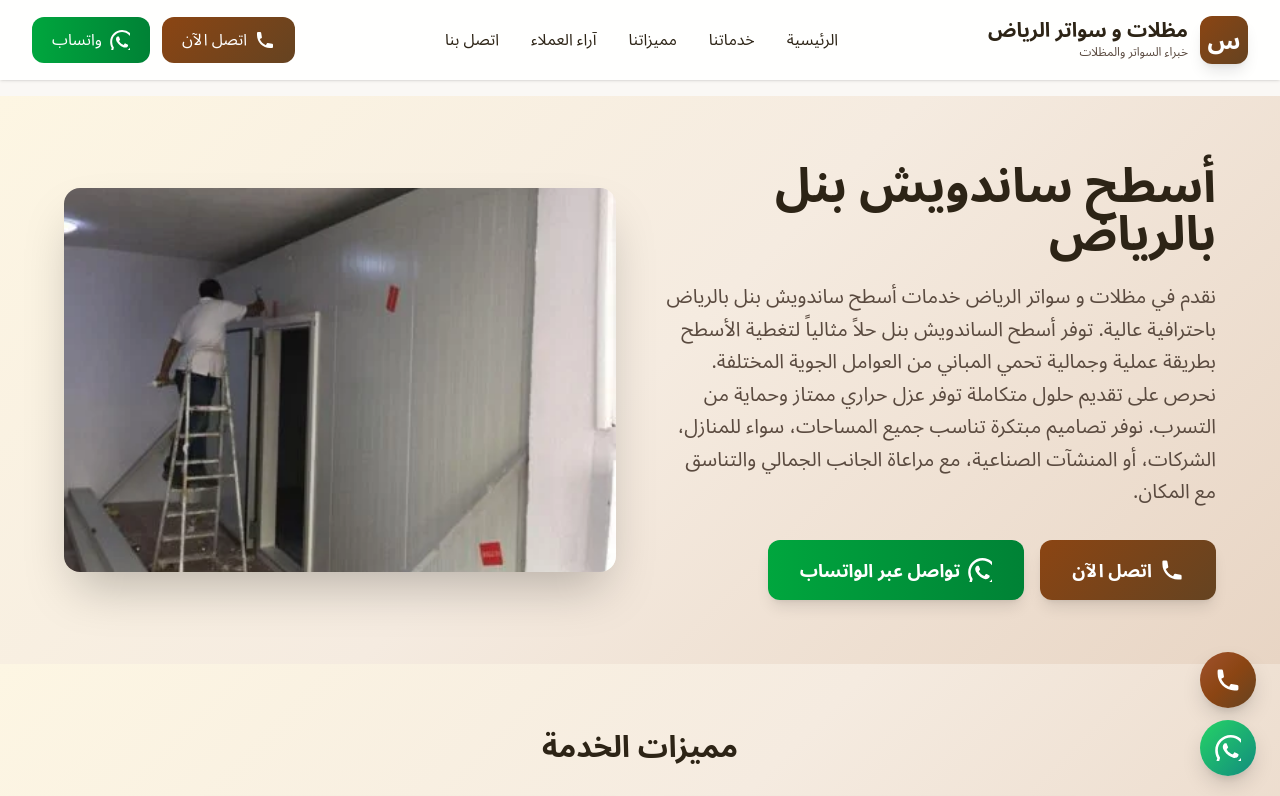
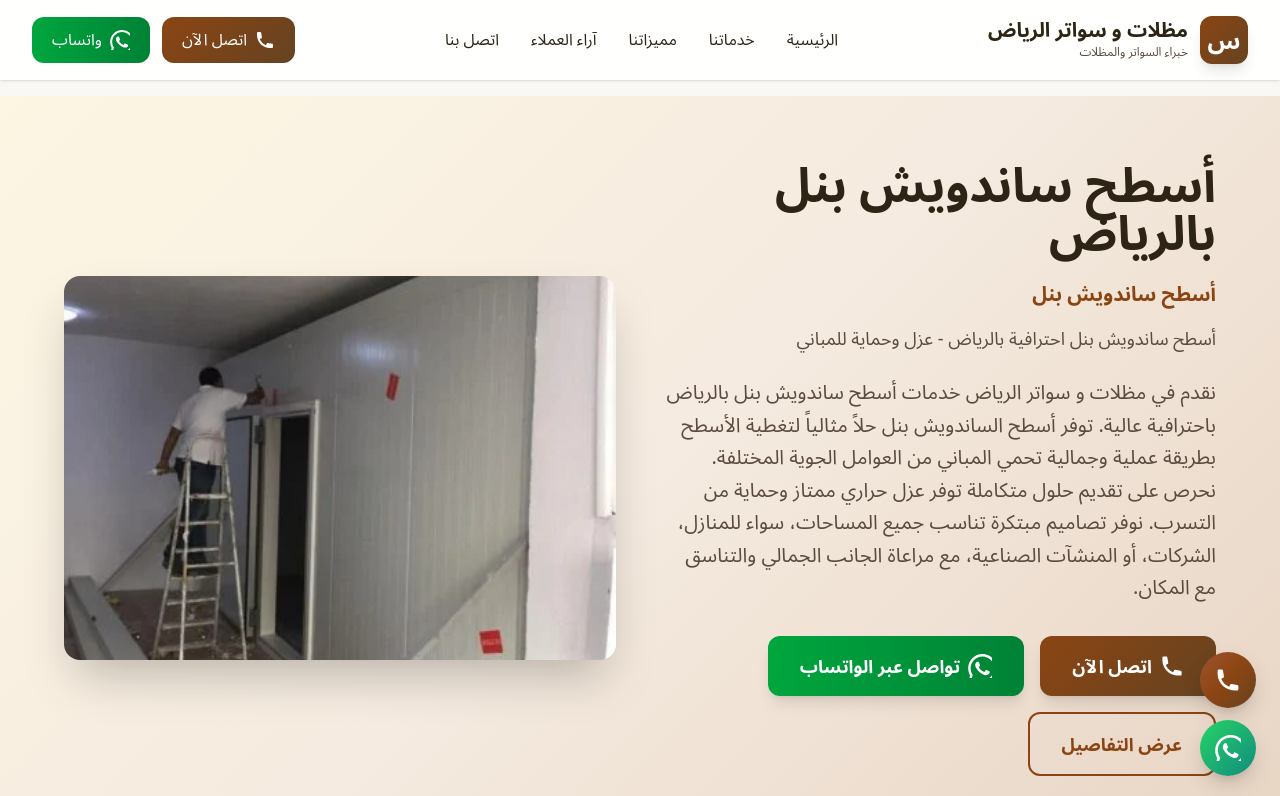
Before and after one commit to Al-Nahari/bn, a Next.js app: page /asatih-sandwich-panel-riyadh in a window 1280 px wide. Shown: the top 796 px of the page. Built offline with nearby package versions, Linux system fonts and the light colour scheme.

Commit message:
do colors

```diff
--- a/app/[slug]/page.tsx
+++ b/app/[slug]/page.tsx
@@ -1,3 +1,6 @@
+"use client";
+
+import { useState } from 'react';
 import Header from '@/components/Header';
 import Footer from '@/components/Footer';
 import { services, companyInfo } from '@/lib/data';
@@ -20,6 +23,17 @@ export async function generateMetadata({ params }: { params: { slug: string } })
 
 export default function Page({ params }: { params: { slug: string } }) {
   const service = services.find((s) => s.slug === params.slug);
+  const [showDetails, setShowDetails] = useState(false);
+
+  const toggleDetails = () => {
+    setShowDetails((prev) => !prev);
+    if (!showDetails) {
+      setTimeout(() => {
+        const element = document.getElementById('details');
+        if (element) element.scrollIntoView({ behavior: 'smooth' });
+      }, 0);
+    }
+  };
 
   if (!service) {
     return (
@@ -53,6 +67,16 @@ export default function Page({ params }: { params: { slug: string } }) {
                   <h1 className="text-4xl md:text-5xl font-bold text-foreground mb-6">
                     {service.title}
                   </h1>
+                  {service.shortTitle && (
+                    <p className="text-xl text-coffee-medium font-semibold mb-4">
+                      {service.shortTitle}
+                    </p>
+                  )}
+                  {service.description && (
+                    <p className="text-lg text-muted-foreground mb-6">
+                      {service.description}
+                    </p>
+                  )}
                   <p className="text-xl text-muted-foreground mb-8 leading-relaxed">
                     {service.fullDescription}
                   </p>
@@ -86,6 +110,12 @@ export default function Page({ params }: { params: { slug: string } }) {
                       تواصل عبر الواتساب
                     </a>
                   </div>
+                  <button
+                    onClick={toggleDetails}
+                    className="mt-4 w-full sm:w-auto flex items-center justify-center gap-2 border-2 border-coffee-medium text-coffee-medium px-8 py-4 rounded-xl text-lg font-semibold hover:bg-coffee-medium hover:text-white transition-all duration-300"
+                  >
+                    {showDetails ? 'إخفاء التفاصيل' : 'عرض التفاصيل'}
+                  </button>
                 </div>
                 <div className="relative h-80 md:h-96 rounded-2xl overflow-hidden shadow-2xl">
                   <Image
@@ -102,6 +132,8 @@ export default function Page({ params }: { params: { slug: string } }) {
           </div>
         </section>
 
+        {showDetails && (
+          <div id="details">
             {/* Features Section */}
             <section className="py-16 bg-gradient-desert">
               <div className="container mx-auto px-4">
@@ -155,6 +187,8 @@ export default function Page({ params }: { params: { slug: string } }) {
                 </div>
               </section>
             )}
+          </div>
+        )}
       </main>
       <Footer />
       <ContactButton />
```
Lines whose indentation alone changed are shown as unchanged.
